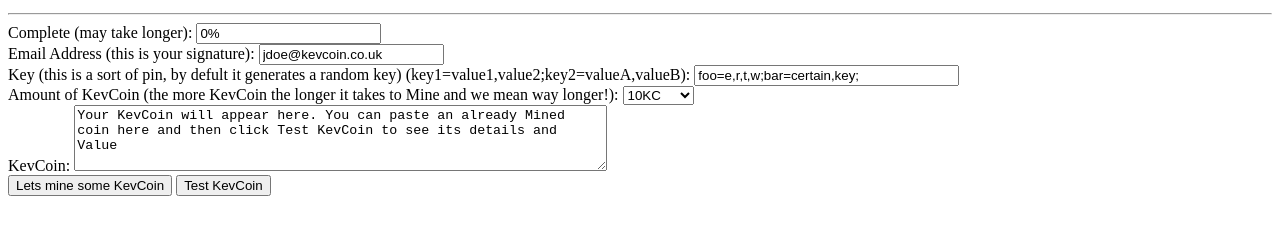
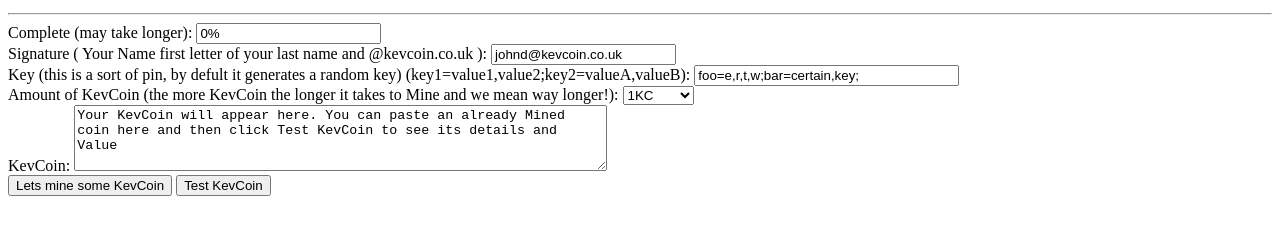
Before and after one commit to gifburst/MoggyCoin, a plain HTML site: page index.html in a window 1280 px wide. Shown: the part 170-404 px from the top of the page. Drawn offline with Linux system fonts and the light colour scheme.

Commit message:
Update index.html

```diff
--- a/index.html
+++ b/index.html
@@ -44,11 +44,11 @@ window.onload = newOnLoad;
 
 <form name=form1>
 Complete (may take longer): <input type=text name=progress value="0%"><br>
-Email Address (this is your signature): <input type=text name=string value="jdoe@kevcoin.co.uk"><br>
+Signature ( Your Name first letter of your last name and @kevcoin.co.uk ): <input type=text name=string value="johnd@kevcoin.co.uk"><br>
 Key (this is a sort of pin, by defult it generates a random key) (key1=value1,value2;key2=valueA,valueB): <input type=text name=extn value="foo=e,r,t,w;bar=certain,key;" size=30><br>
 Amount of KevCoin (the more KevCoin the longer it takes to Mine and we mean way longer!): <select name=bits>
-<option value=5>1KC
-<option value=10 selected>10KC
+<option value=5 selected>1KC
+<option value=10>10KC
 <option value=15>20KC
 <option value=20>50KC
 <option value=25>100KC
```
